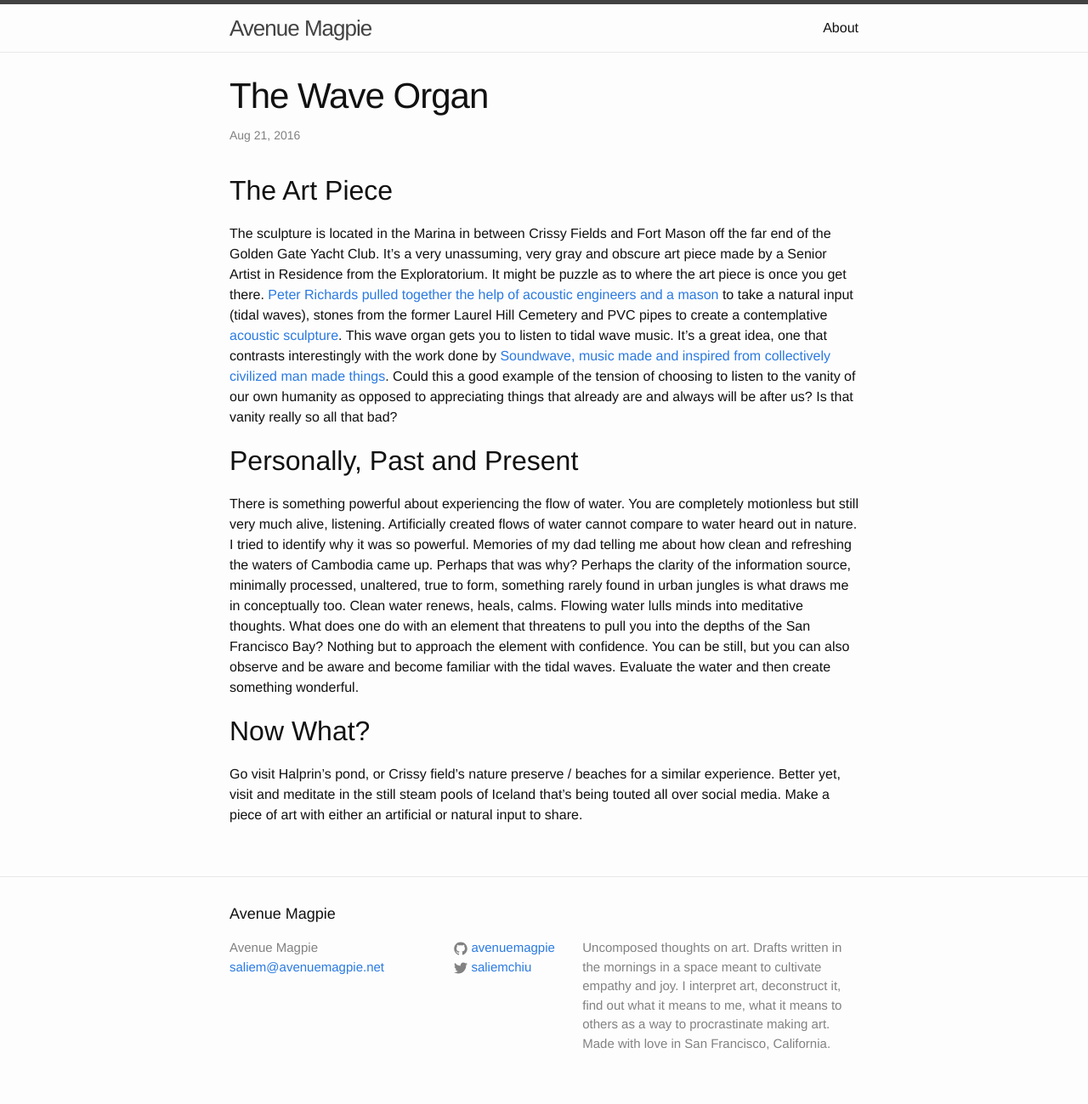
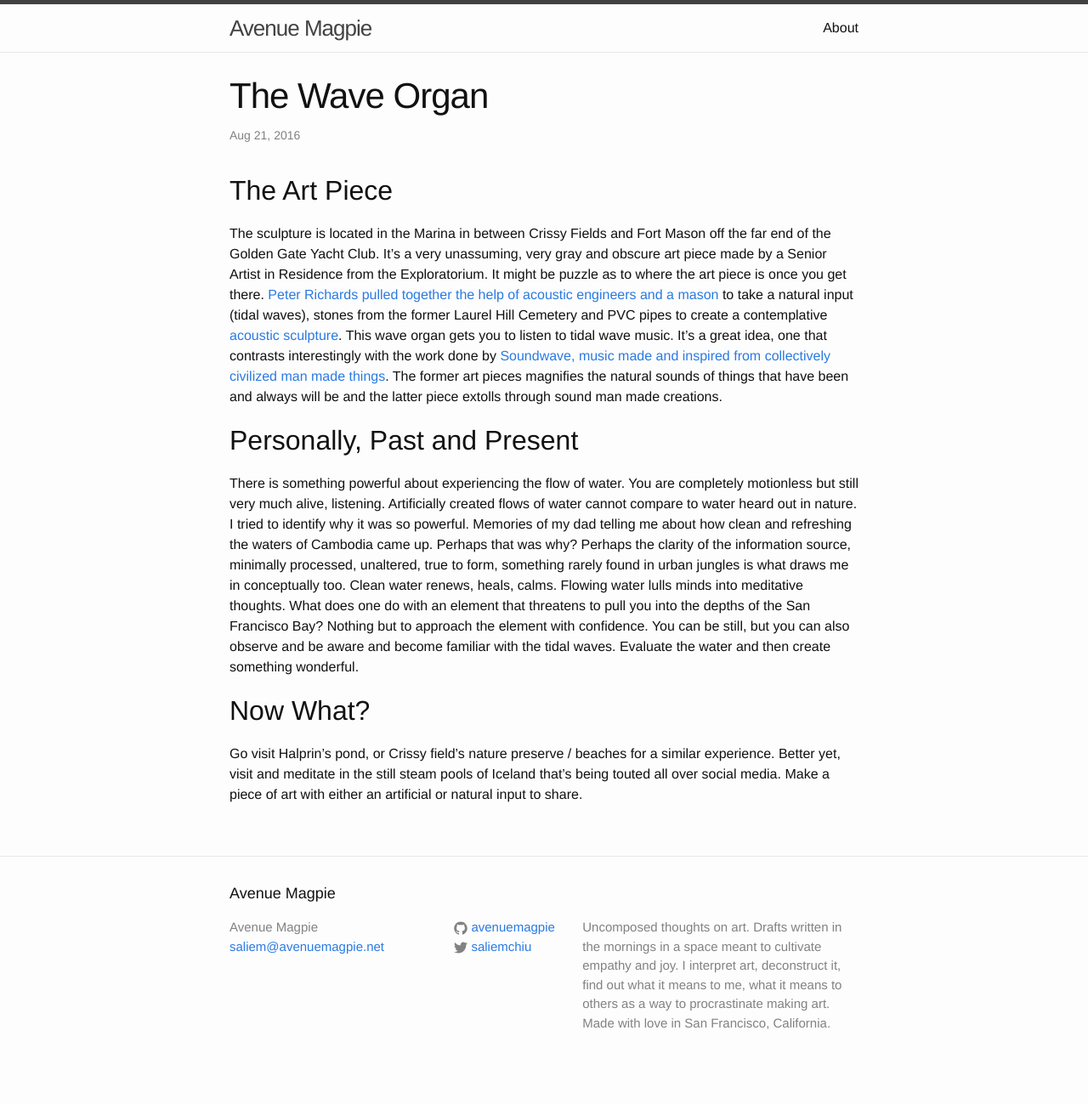
Before and after one commit to avenuemagpie/art-design, a Jekyll site: the page built from _posts/2016-08-21-wave-organ.markdown, in a window 1280 px wide. Shown: the whole page at 85% size. Built offline with Jekyll 4.4.1, drawn with Linux system fonts in a browser that asks for light colours; after the commit the page ends 1275 px from its top, so only the background shows below that.

Commit message:
wave organ post

```diff
--- a/_posts/2016-08-21-wave-organ.markdown
+++ b/_posts/2016-08-21-wave-organ.markdown
@@ -11,7 +11,7 @@
 The Art Piece
 ---
 
-The sculpture is located in the Marina in between Crissy Fields and Fort Mason off the far end of the Golden Gate Yacht Club. It’s a very unassuming, very gray and obscure art piece made by a Senior Artist in Residence from the Exploratorium. It might be puzzle as to where the art piece is once you get there. [Peter Richards pulled together the help of acoustic engineers and a mason](https://www.olats.org/studiolab/Peter_Richards.pdf) to take a natural input (tidal waves), stones from the former Laurel Hill Cemetery and PVC pipes to create a contemplative [acoustic sculpture](https://en.wikipedia.org/wiki/Wave_Organ). This wave organ gets you to listen to tidal wave music. It’s a great idea, one that contrasts interestingly with the work done by [Soundwave, music made and inspired from collectively civilized man made things](http://soundwavesf.com/7/material-notation/). Could this a good example of the tension of choosing to listen to the vanity of our own humanity as opposed to appreciating things that already are and always will be after us? Is that vanity really so all that bad?
+The sculpture is located in the Marina in between Crissy Fields and Fort Mason off the far end of the Golden Gate Yacht Club. It’s a very unassuming, very gray and obscure art piece made by a Senior Artist in Residence from the Exploratorium. It might be puzzle as to where the art piece is once you get there. [Peter Richards pulled together the help of acoustic engineers and a mason](https://www.olats.org/studiolab/Peter_Richards.pdf) to take a natural input (tidal waves), stones from the former Laurel Hill Cemetery and PVC pipes to create a contemplative [acoustic sculpture](https://en.wikipedia.org/wiki/Wave_Organ). This wave organ gets you to listen to tidal wave music. It’s a great idea, one that contrasts interestingly with the work done by [Soundwave, music made and inspired from collectively civilized man made things](http://soundwavesf.com/7/material-notation/). The former art pieces magnifies the natural sounds of things that have been and always will be and the latter piece extolls through sound man made creations.
 
 
 Personally, Past and Present
```
